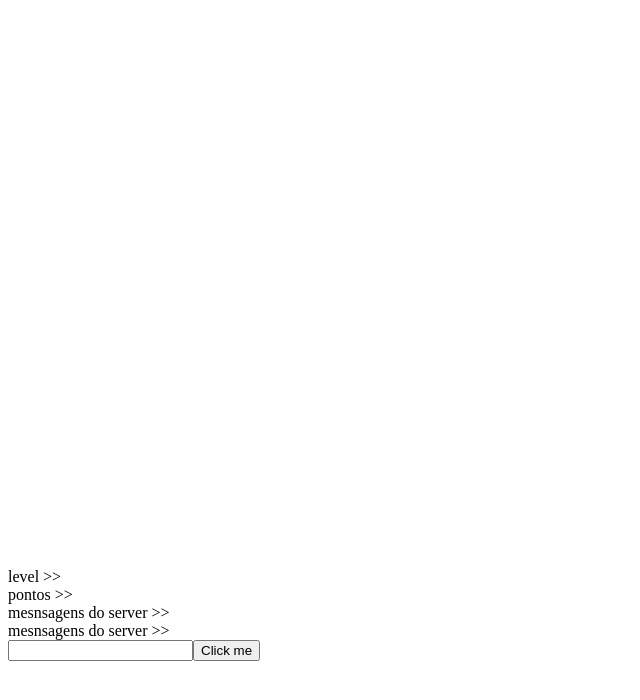
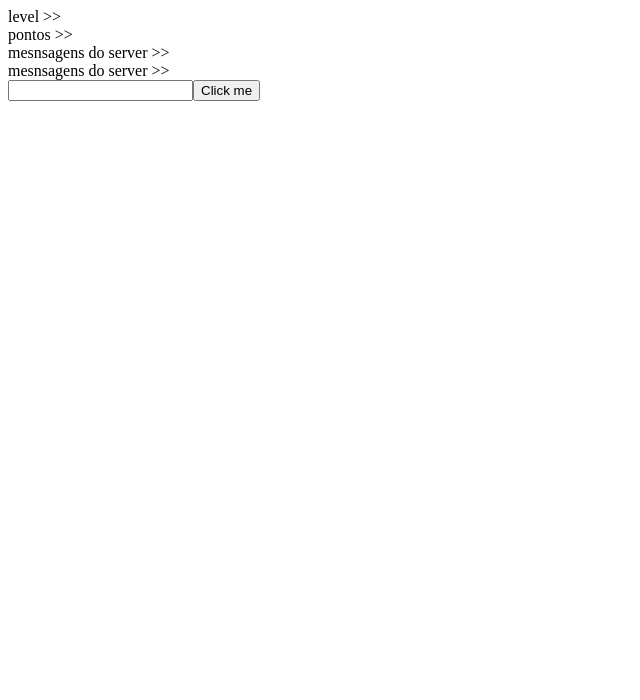
Before and after one commit to ktinho456/server, a website: page index.html in a window 1280 px wide. Shown: the whole page, without its empty margins (0-640 px from the left). Drawn offline with Linux system fonts and the light colour scheme; files whose address does not match are found by name.

Commit message:
Update index.html

```diff
--- a/index.html
+++ b/index.html
@@ -272,15 +272,9 @@ $(document).ready(function(){
 
 </script>
 
-<body onLoad="init();">
+
 <p id="nickname"></p>
-<canvas id="main" width="750" height="550" style="margin-top:10px; margin-left:10px;"></canvas
 
-
-
-onload="initPage();"
-		onunload="exitPage();"
-		>
 
         <div id="l">level >> <span id="lvl"></span></div>
         <div id="p">pontos >> <span id="pts"></span></div>
```
